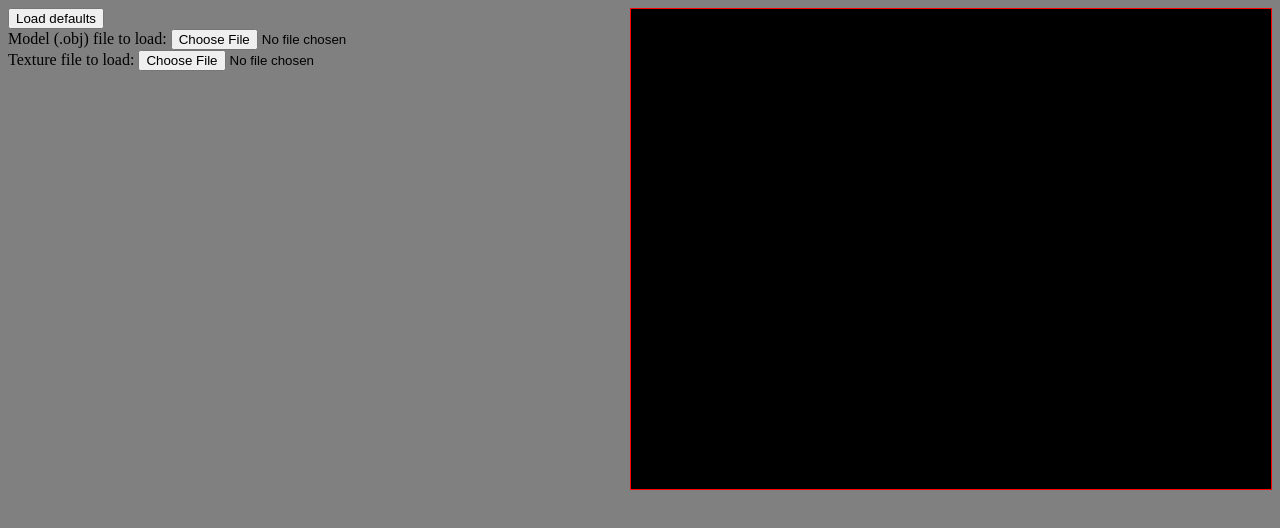
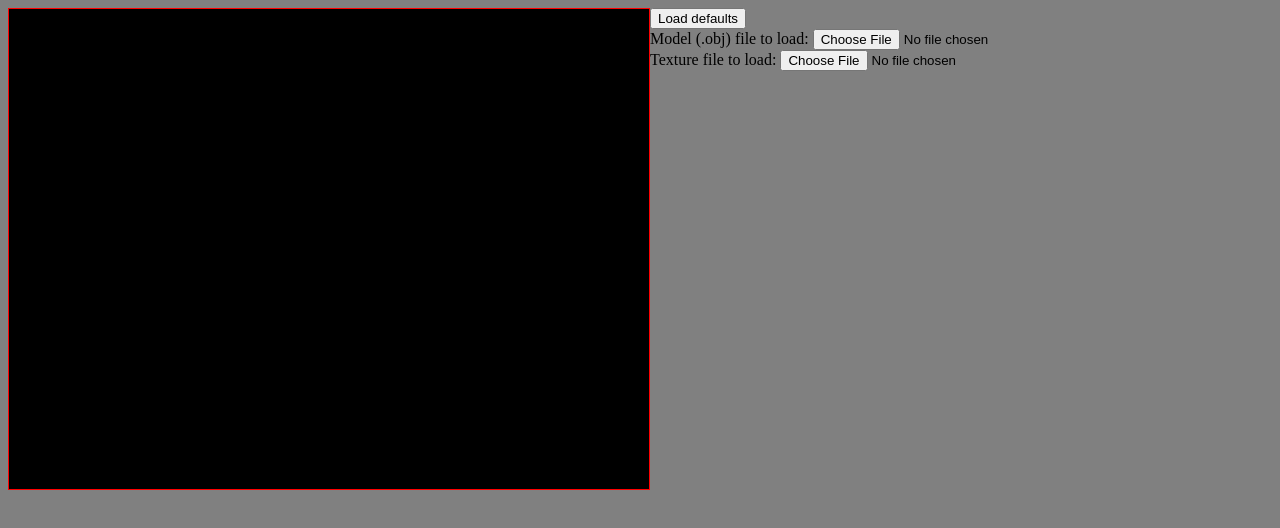
Before and after one commit to djedr/js_renderer, a plain HTML site: page renderer/index.html in a window 1280 px wide. Drawn offline with Linux system fonts and the light colour scheme.

Commit message:
Update index.html

```diff
--- a/renderer/index.html
+++ b/renderer/index.html
@@ -28,7 +28,7 @@
     <script src="main.js"></script>
 </head>
 <body>
-    <canvas id="front_buffer" width="400" height="300" style="background-color: black; float: right"></canvas>
+    <canvas id="front_buffer" width="400" height="300" style="background-color: black; float: left"></canvas>
     <form>
         <input id="load_defaults_button" type="button" value="Load defaults" />
         <br />
```
